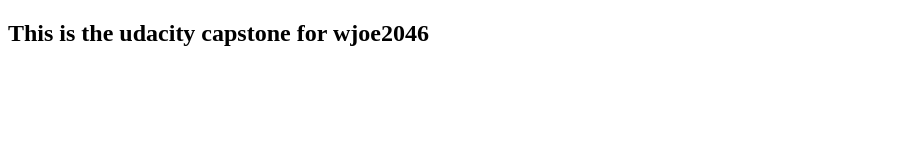
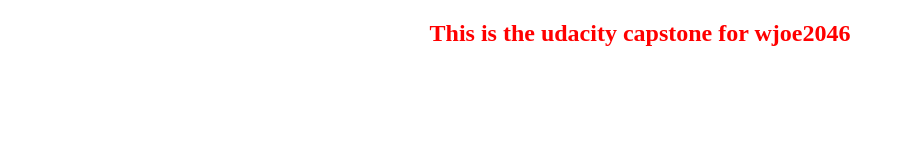
Before and after one commit to wjoe2046/devops_capstone, a website: page index.html in a window 1280 px wide. Shown: the whole page, without its empty margins (0-905 px from the left). Drawn offline with Linux system fonts and the light colour scheme.

Commit message:
added dockerignore and lint fail and success screenshots

```diff
--- a/index.html
+++ b/index.html
@@ -6,6 +6,8 @@
     <title>Udacity Final Project</title>
   </head>
   <body>
-    <h2>This is the udacity capstone for wjoe2046</h2>
+    <h2 style="color: red; text-align: center">
+      This is the udacity capstone for wjoe2046
+    </h2>
   </body>
 </html>
```
Also changed, not shown: screenshot/linter-fail.png (added), screenshot/linter-success.png (added), 1 other file.
